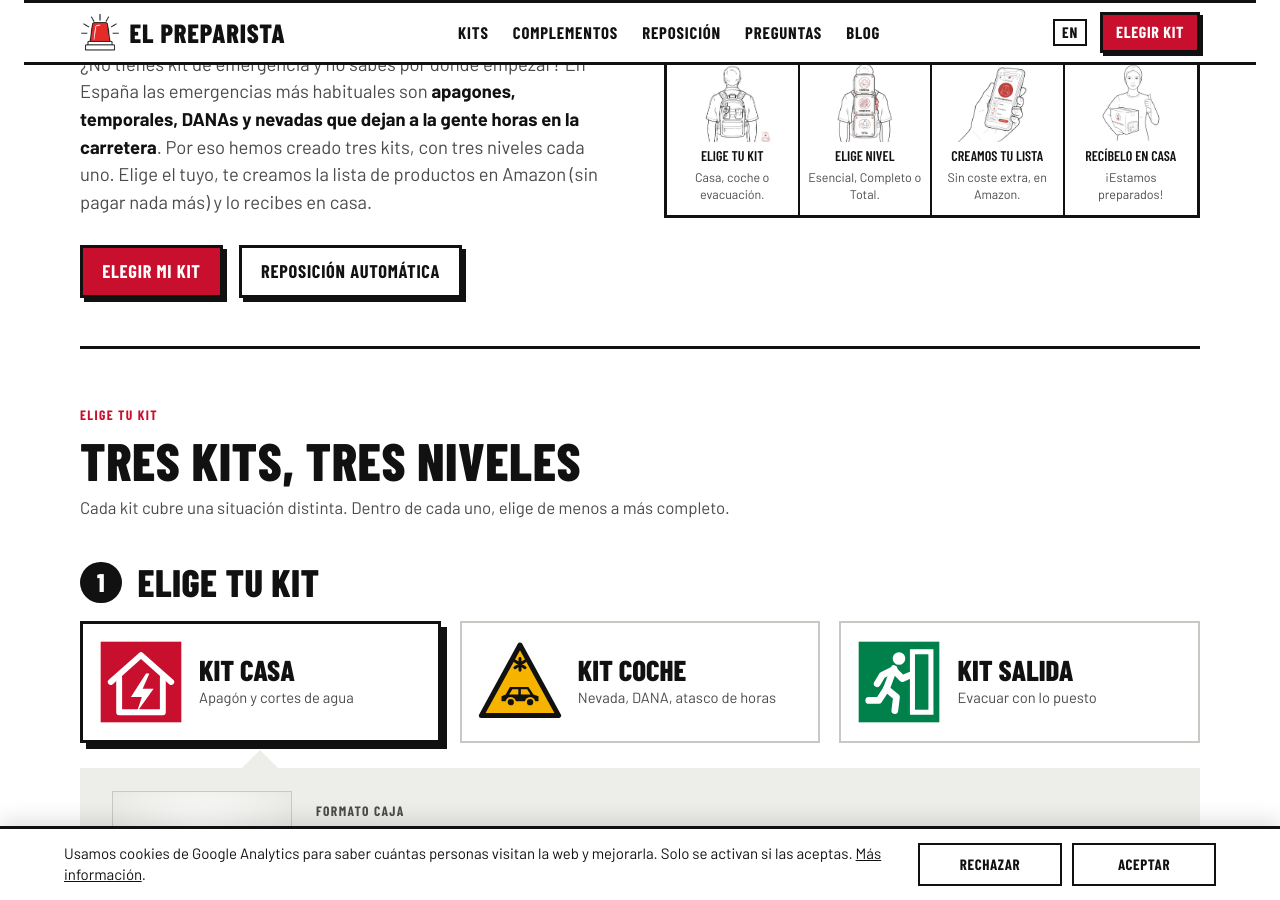
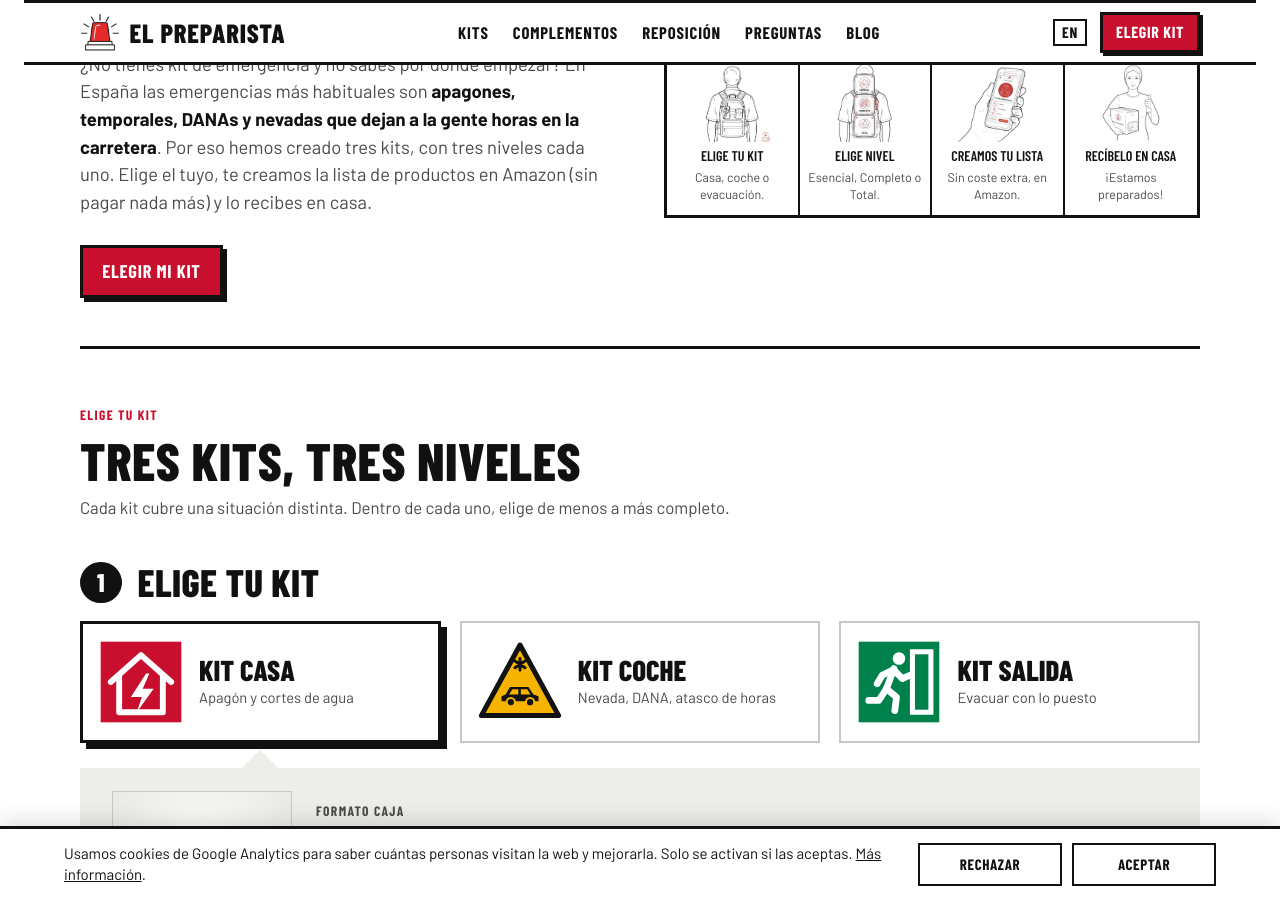
Before and after one commit to lucilayun-ux/elpreparista, a Jekyll site: the page index.html, which Jekyll copies as it is, in a window 1280 px wide and 900 px high, scrolled down 474 px. Built offline with Jekyll 4.4.1, drawn with Linux system fonts in a browser that asks for light colours.

Commit message:
Portada: quitar el botón «Reposición automática»
Co-Authored-By: Claude Opus 5.5 <noreply@anthropic.com>
Claude-Session: https://claude.ai/code/session_01V7PVvrC8Dt7YxBNA65S9m6

```diff
--- a/en.html
+++ b/en.html
@@ -316,7 +316,6 @@ footer .wrap { display: grid; gap: .6rem; }
       <p class="lede">Don&#8217;t have an emergency kit and don&#8217;t know where to start? In Spain the most common emergencies are <strong>blackouts, storms, flash floods (DANAs) and snowfalls that leave people stuck on the road for hours</strong>. That&#8217;s why we created three kits, with three levels each. Choose yours, we build your product list on Amazon (at no extra cost to you) and you get it delivered to your door.</p>
       <div class="ctas">
         <a class="btn red" href="#kits">Choose my kit</a>
-        <a class="btn" href="#reposicion">Automatic restocking</a>
       </div>
     </div>
 
--- a/index.html
+++ b/index.html
@@ -316,7 +316,6 @@ footer .wrap { display: grid; gap: .6rem; }
       <p class="lede">¿No tienes kit de emergencia y no sabes por dónde empezar? En España las emergencias más habituales son <strong>apagones, temporales, DANAs y nevadas que dejan a la gente horas en la carretera</strong>. Por eso hemos creado tres kits, con tres niveles cada uno. Elige el tuyo, te creamos la lista de productos en Amazon (sin pagar nada más) y lo recibes en casa.</p>
       <div class="ctas">
         <a class="btn red" href="#kits">Elegir mi kit</a>
-        <a class="btn" href="#reposicion">Reposición automática</a>
       </div>
     </div>
 
```
